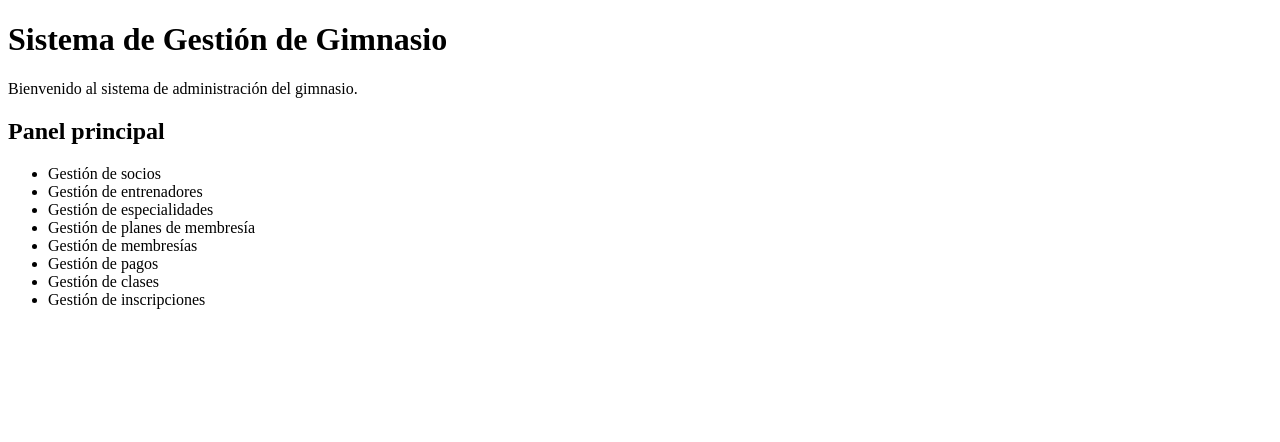
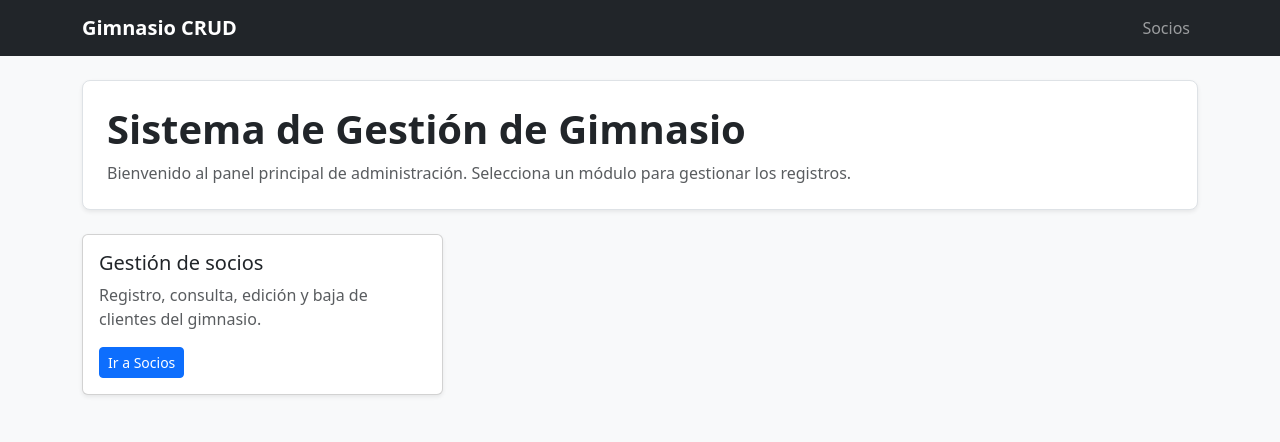
Before and after one commit to laurachaux09/Proyectofinal_Programaci-nWeb, a Flask app: page / in a window 1280 px wide. Shown: the top 442 px of the page. Run offline with Flask 3, Linux system fonts and the light colour scheme.

Commit message:
Agrega plantilla base con Bootstrap 5 y actualiza pagina de inicio

```diff
--- /dev/null
+++ b/templates/base.html
@@ -0,0 +1,49 @@
+<!DOCTYPE html>
+<html lang="es">
+<head>
+    <meta charset="UTF-8">
+    <meta name="viewport" content="width=device-width, initial-scale=1.0">
+    <title>{% block title %}Sistema de Gestión de Gimnasio{% endblock %}</title>
+    <!-- Carga el diseño visual de Bootstrap 5 -->
+    <link href="https://cdn.jsdelivr.net/npm/bootstrap@5.3.3/dist/css/bootstrap.min.css" rel="stylesheet">
+</head>
+<body class="bg-light">
+
+    <!-- Barra superior oscura que aparecerá en TODAS las páginas -->
+    <nav class="navbar navbar-expand-lg navbar-dark bg-dark mb-4">
+        <div class="container">
+            <a class="navbar-brand fw-bold" href="{{ url_for('inicio') }}">Gimnasio CRUD</a>
+            <button class="navbar-toggler" type="button" data-bs-toggle="collapse" data-bs-target="#navbarNav">
+                <span class="navbar-toggler-icon"></span>
+            </button>
+            <div class="collapse navbar-collapse" id="navbarNav">
+                <ul class="navbar-nav ms-auto">
+                    <li class="nav-item">
+                        <a class="nav-link" href="{{ url_for('socios.listar_socios') }}">Socios</a>
+                    </li>
+                </ul>
+            </div>
+        </div>
+    </nav>
+
+    <!-- Espacio principal donde cada página pondrá su contenido -->
+    <div class="container pb-5">
+        <!-- Aquí aparecerán las alertas verdes o rojas (flash) -->
+        {% with messages = get_flashed_messages(with_categories=true) %}
+            {% if messages %}
+                {% for category, message in messages %}
+                    <div class="alert alert-{{ category }} alert-dismissible fade show" role="alert">
+                        {{ message }}
+                        <button type="button" class="btn-close" data-bs-dismiss="alert"></button>
+                    </div>
+                {% endfor %}
+            {% endif %}
+        {% endwith %}
+
+        {% block content %}{% endblock %}
+    </div>
+
+    <!-- JavaScript de Bootstrap 5 para que funcionen botones y alertas -->
+    <script src="https://cdn.jsdelivr.net/npm/bootstrap@5.3.3/dist/js/bootstrap.bundle.min.js"></script>
+</body>
+</html>
--- a/templates/index.html
+++ b/templates/index.html
@@ -1,32 +1,22 @@
-<!DOCTYPE html>
-<html lang="es">
+{% extends "base.html" %}
 
-<head>
-    <meta charset="UTF-8">
-    <meta name="viewport" content="width=device-width, initial-scale=1.0">
+{% block title %}Inicio - Sistema de Gestión de Gimnasio{% endblock %}
 
-    <title>Sistema de Gestión de Gimnasio</title>
-</head>
+{% block content %}
+<div class="p-4 mb-4 bg-white rounded-3 shadow-sm border">
+    <h1 class="display-6 fw-bold">Sistema de Gestión de Gimnasio</h1>
+    <p class="text-muted mb-0">Bienvenido al panel principal de administración. Selecciona un módulo para gestionar los registros.</p>
+</div>
 
-<body>
-
-    <h1>Sistema de Gestión de Gimnasio</h1>
-
-    <p>Bienvenido al sistema de administración del gimnasio.</p>
-
-    <h2>Panel principal</h2>
-
-    <ul>
-        <li>Gestión de socios</li>
-        <li>Gestión de entrenadores</li>
-        <li>Gestión de especialidades</li>
-        <li>Gestión de planes de membresía</li>
-        <li>Gestión de membresías</li>
-        <li>Gestión de pagos</li>
-        <li>Gestión de clases</li>
-        <li>Gestión de inscripciones</li>
-    </ul>
-
-</body>
-
-</html>
+<div class="row g-3">
+    <div class="col-md-4">
+        <div class="card h-100 shadow-sm">
+            <div class="card-body">
+                <h5 class="card-title">Gestión de socios</h5>
+                <p class="card-text text-muted">Registro, consulta, edición y baja de clientes del gimnasio.</p>
+                <a href="{{ url_for('socios.listar_socios') }}" class="btn btn-primary btn-sm">Ir a Socios</a>
+            </div>
+        </div>
+    </div>
+</div>
+{% endblock %}
```
